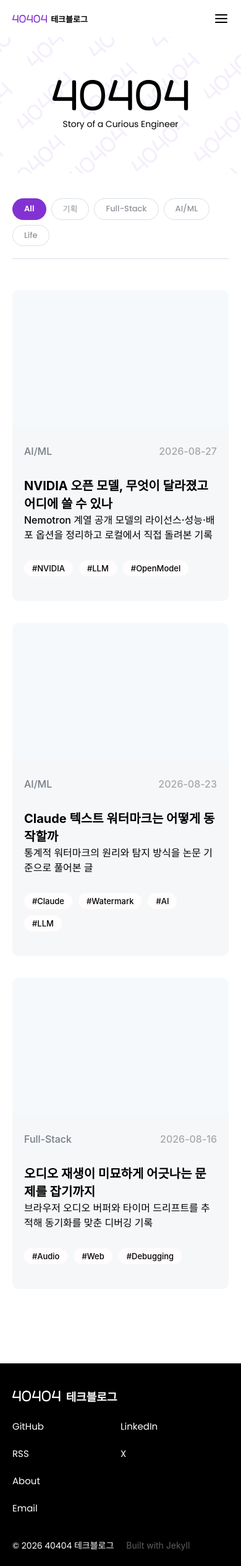
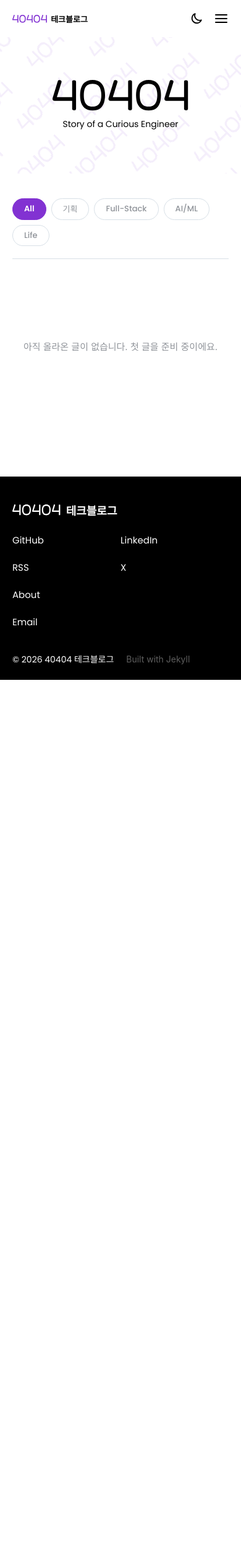
Before and after one commit to skqorrla/skqorrla.github.io, a Jekyll site: the page built from index.html, in a window 390 px wide. Shown: the whole page at 62% size. Built offline with Jekyll 4.4.1, drawn with Linux system fonts in a browser that asks for light colours; some web fonts are replaced; after the commit the page ends 1097 px from its top, so only the background shows below that.

Commit message:
다크 모드 추가, 샘플 글 삭제
- 헤더 달/해 토글 + localStorage 저장, 없으면 OS 설정(prefers-color-scheme) 따름
- 다크 토큰(@mixin dark-tokens): 키 컬러 #A06AE8, 면·글자·선 사다리, 코드 테마, 토스트 반전, 푸터 상단선, 히어로 패턴 12%
- CSS 로드 전 테마 적용 인라인 스크립트, color-scheme/theme-color 메타
- 샘플 글 3개 삭제, 글이 없을 때 홈 안내 문구

````diff
--- a/_includes/header.html
+++ b/_includes/header.html
@@ -5,6 +5,7 @@
       <span class="logo__text">{{ site.logo_text }}</span>
     </a>
 
+    <div class="site-header__right">
     <nav class="site-nav" id="site-nav" aria-label="사이트 메뉴">
       <ul class="site-nav__menu">
         {% for item in site.nav %}
@@ -26,10 +27,16 @@
       </ul>
     </nav>
 
+    <button class="theme-toggle" type="button" aria-label="다크 모드로 전환" aria-pressed="false">
+      <svg class="theme-toggle__moon" viewBox="0 0 24 24" fill="none" aria-hidden="true"><path d="M20.5 14.5A8.5 8.5 0 0 1 9.5 3.5a8.5 8.5 0 1 0 11 11z" stroke="currentColor" stroke-width="2" stroke-linejoin="round"/></svg>
+      <svg class="theme-toggle__sun" viewBox="0 0 24 24" fill="none" aria-hidden="true"><circle cx="12" cy="12" r="4" stroke="currentColor" stroke-width="2"/><path d="M12 2v2.5M12 19.5V22M2 12h2.5M19.5 12H22M4.9 4.9l1.8 1.8M17.3 17.3l1.8 1.8M4.9 19.1l1.8-1.8M17.3 6.7l1.8-1.8" stroke="currentColor" stroke-width="2" stroke-linecap="round"/></svg>
+    </button>
+
     <button class="menu-toggle" type="button" aria-label="메뉴 열기" aria-expanded="false" aria-controls="site-nav">
       <svg class="menu-toggle__open" viewBox="0 0 24 24" fill="none" aria-hidden="true"><path d="M3 6h18M3 12h18M3 18h18" stroke="currentColor" stroke-width="2" stroke-linecap="round"/></svg>
       <svg class="menu-toggle__close" viewBox="0 0 24 24" fill="none" aria-hidden="true"><path d="M5 5l14 14M19 5L5 19" stroke="currentColor" stroke-width="2" stroke-linecap="round"/></svg>
     </button>
+    </div>
   </div>
 
   <div class="toast" id="toast" role="status" aria-live="polite">
--- a/_layouts/default.html
+++ b/_layouts/default.html
@@ -3,6 +3,18 @@
 <head>
   <meta charset="utf-8">
   <meta name="viewport" content="width=device-width, initial-scale=1">
+  <meta name="color-scheme" content="light dark">
+  <meta name="theme-color" content="#ffffff" media="(prefers-color-scheme: light)">
+  <meta name="theme-color" content="#0e1013" media="(prefers-color-scheme: dark)">
+  <script>
+    /* 저장된 테마(없으면 OS 설정)를 CSS 로드 전에 적용해 깜빡임 방지 */
+    (function () {
+      var t = null;
+      try { t = localStorage.getItem('theme'); } catch (e) {}
+      if (t !== 'dark' && t !== 'light') { t = (window.matchMedia && matchMedia('(prefers-color-scheme: dark)').matches) ? 'dark' : 'light'; }
+      document.documentElement.setAttribute('data-theme', t);
+    })();
+  </script>
   {% seo %}
   <link rel="preconnect" href="https://fonts.googleapis.com">
   <link rel="preconnect" href="https://fonts.gstatic.com" crossorigin>
--- a/_layouts/home.html
+++ b/_layouts/home.html
@@ -20,6 +20,10 @@ layout: default
       {% endfor %}
     </ul>
 
+    {% if site.posts.size == 0 %}
+    <p class="post-list__empty">아직 올라온 글이 없습니다. 첫 글을 준비 중이에요.</p>
+    {% else %}
     <p class="post-list__empty" id="post-list-empty" hidden>조건에 맞는 글이 없습니다.</p>
+    {% endif %}
   </article>
 </div>
--- a/_posts/2026-08-16-audio-playback-drift.md
+++ /dev/null
@@ -1,30 +0,0 @@
----
-title: 오디오 재생이 미묘하게 어긋나는 문제를 잡기까지
-subtitle: 브라우저 오디오 버퍼와 타이머 드리프트를 추적해 동기화를 맞춘 디버깅 기록
-category: Full-Stack
-tags: [Audio, Web, Debugging]
-image:
----
-
-## 증상
-
-여러 트랙을 동시에 재생하면 처음에는 맞아 떨어지다가 1분쯤 지나면 수십 밀리초씩 어긋났습니다. 귀로 들으면 "뭔가 이상한데" 정도지만 파형을 겹쳐 보면 확실히 밀립니다.
-
-## 원인 찾기
-
-`setInterval`로 재생 위치를 맞추고 있었는데, 타이머는 메인 스레드가 바쁘면 늦게 울립니다. 반면 `AudioContext.currentTime`은 오디오 스레드의 시계라서 정확합니다. 두 시계가 서로 다른 속도로 흐르고 있었던 셈입니다.
-
-```js
-const ctx = new AudioContext();
-const startAt = ctx.currentTime + 0.1;   // 모든 트랙을 같은 기준 시각에 예약
-tracks.forEach(t => t.source.start(startAt));
-```
-
-## 해결
-
-재생 시각을 오디오 시계 기준으로 한 번에 예약하고, 타이머는 UI 갱신에만 쓰도록 역할을 나눴습니다. 이후 10분 재생에서도 1ms 이내로 유지됐습니다.
-
-| 방식 | 10분 후 오차 |
-|---|---|
-| setInterval 보정 | 약 40ms |
-| AudioContext 예약 | 1ms 이내 |
--- a/_posts/2026-08-23-claude-text-watermark.md
+++ /dev/null
@@ -1,57 +0,0 @@
----
-title: Claude 텍스트 워터마크는 어떻게 동작할까
-subtitle: 통계적 워터마크의 원리와 탐지 방식을 논문 기준으로 풀어본 글
-category: AI/ML
-tags: [Claude, Watermark, AI, LLM]
-image:
----
-
-## 워터마크가 왜 필요할까
-
-LLM이 쓴 글과 사람이 쓴 글을 구분하는 일은 점점 어려워지고 있습니다. 문체를 보고 판단하는 탐지기는 모델이 바뀔 때마다 무너지기 때문에, 생성 단계에서 통계적인 흔적을 심어 두고 나중에 그 흔적만 확인하는 방식이 제안됐습니다.
-
-핵심은 사람이 읽어서는 알 수 없지만, 키를 아는 쪽에서는 몇백 토큰만 있어도 높은 확신으로 판별할 수 있어야 한다는 점입니다.
-
-> 💡 참고: 워터마크는 생성 단계에서 토큰 선택 확률을 아주 조금 비트는 방식이라, 사람이 읽어서는 차이를 느끼기 어렵습니다.
-
-## 통계적 워터마크의 기본 아이디어
-
-매 토큰을 생성할 때 직전 토큰을 시드로 어휘를 `green_list`와 `red_list`로 나누고, 그린 리스트 토큰의 로짓에 작은 보너스 δ를 더합니다. 그러면 워터마크가 있는 텍스트는 그린 토큰 비율이 우연보다 높아집니다.
-
-### 그린 리스트와 레드 리스트
-
-리스트를 나누는 기준은 비밀 키와 직전 토큰의 해시입니다. 같은 키를 가진 탐지기만 어떤 토큰이 그린이었는지 복원할 수 있고, 키가 없으면 텍스트는 평범한 문장으로만 보입니다. [Kirchenbauer 외 (2023)](https://arxiv.org/abs/2301.10226)의 설계가 이 계열의 출발점입니다.
-
-### z-score로 탐지하기
-
-탐지할 때는 같은 키로 리스트를 복원해 그린 토큰 수를 세고, 기대값 대비 얼마나 벗어났는지 z-score로 계산합니다. 아래는 그 계산을 요약한 코드입니다.
-
-```python
-import math
-
-def score(tokens, key):
-    hits = sum(t in green_list(key, prev) for prev, t in pairs(tokens))
-    n = len(tokens)
-    return (hits - 0.5 * n) / math.sqrt(0.25 * n)   # z-score
-```
-
-![그린 리스트 토큰 비율](/assets/images/placeholder-figure.svg)
-*그린 리스트 토큰 비율이 임계값을 넘으면 워터마크가 있다고 판정한다*
-
-## 실험: 탐지율과 품질 저하
-
-δ를 키울수록 탐지율은 오르지만 perplexity도 함께 오릅니다. 1k 토큰 기준으로 정리하면 다음과 같습니다.
-
-| 설정 | 탐지율 (1k tokens) | 품질 (perplexity) |
-|---|---|---|
-| δ = 1.0 | 91% | +0.8 |
-| δ = 2.0 | 99% | +2.1 |
-| 워터마크 없음 | 4% (오탐) | 기준 |
-
-## 정리와 한계
-
-패러프레이즈나 번역을 거치면 흔적이 희석되고, 짧은 답변에서는 통계적 확신이 부족합니다. 그래도 생성 과정에 개입하는 방식은 모델이 바뀌어도 유지된다는 점에서 실용적입니다.
-
-- 긴 텍스트일수록 탐지 확신이 높아진다
-- 키가 유출되면 워터마크를 우회할 수 있다
-- 품질 저하는 δ와 어휘 분할 비율로 조절한다
--- a/_posts/2026-08-27-nvidia-open-models.md
+++ /dev/null
@@ -1,34 +0,0 @@
----
-title: NVIDIA 오픈 모델, 무엇이 달라졌고 어디에 쓸 수 있나
-subtitle: Nemotron 계열 공개 모델의 라이선스·성능·배포 옵션을 정리하고 로컬에서 직접 돌려본 기록
-category: AI/ML
-tags: [NVIDIA, LLM, OpenModel]
-image:
----
-
-## 무엇이 공개됐나
-
-NVIDIA가 공개한 Nemotron 계열 모델은 가중치뿐 아니라 학습 데이터 구성과 평가 스크립트까지 함께 풀렸다는 점이 특징입니다. 덕분에 "어디까지 재현 가능한가"를 직접 확인해 볼 수 있습니다.
-
-## 로컬에서 돌려보기
-
-가장 작은 모델을 기준으로 소비자용 GPU 한 장에서도 양자화 없이 추론이 가능했습니다. 설치는 아래 명령 한 줄이면 충분합니다.
-
-```bash
-pip install -U transformers accelerate
-```
-
-```python
-from transformers import pipeline
-
-pipe = pipeline("text-generation", model="nvidia/Nemotron-Mini")
-print(pipe("워터마크가 뭐야?", max_new_tokens=64)[0]["generated_text"])
-```
-
-## 어디에 쓸 수 있을까
-
-- 사내 문서 요약처럼 데이터가 밖으로 나가면 안 되는 작업
-- 라이선스 제약이 적어야 하는 제품 프로토타입
-- 평가 스크립트가 공개돼 있어 벤치마크를 재현해야 하는 연구
-
-> 💡 상용 서비스에 쓰기 전에는 모델 카드의 라이선스 조항을 꼭 다시 확인하세요.
--- a/assets/css/main.scss
+++ b/assets/css/main.scss
@@ -59,16 +59,86 @@
   --header-h: 60px;
   --hero-h: 400px;
 
+  /* theme-only knobs */
+  --hero-pattern-opacity: 0.08;
+  --code-border: rgba(216, 224, 231, 0.7);
+  --footer-border: transparent;
+  --toast-bg: #1a1a1a;
+  --toast-text: #ffffff;
+  --img-filter: none;
+  --syn-comment: #8898aa;
+  --syn-keyword: #6926ab;
+  --syn-string: #2f855a;
+  --syn-number: #c05621;
+  --syn-func: #2b6cb0;
+  --syn-builtin: #805ad5;
+  color-scheme: light;
+
   /* type */
   --font-en: "Poppins", "Spoqa Han Sans Neo", "Spoqa Han Sans", "Noto Sans KR", sans-serif;  /* 영문 Poppins, 한글은 Spoqa 로 폴백 (예: 카테고리 "기획") */
   --font-kr: "Spoqa Han Sans Neo", "Spoqa Han Sans", "Noto Sans KR", -apple-system, BlinkMacSystemFont, system-ui, sans-serif;
   --font-mono: Menlo, Monaco, "JetBrains Mono", Consolas, monospace;
 }
 
+/* =========================================================
+   Dark mode — Figma "OY Tokens" Dark 모드 / "Blog Key Color" Dark 모드와 1:1
+   헤더 토글(data-theme) 우선, 없으면 OS 설정(prefers-color-scheme)
+   ========================================================= */
+@mixin dark-tokens {
+  --key: #a06ae8;
+  --key-hover: #bb92f3;
+  --key-10: rgba(160, 106, 232, 0.16);
+  --accent: #9be34a;
+
+  --text-strong: #ffffff;
+  --text: #d7dbe2;
+  --text-secondary: #9aa3af;
+  --text-muted: #7c8591;
+  --text-date: #6b737e;
+  --text-table: #c5cad2;
+  --text-footer-sub: #8a8f98;
+  --text-inverse: #ffffff;
+  --code-lineno: #6b737e;
+
+  --bg: #0e1013;
+  --bg-card: #171a1f;
+  --bg-surface: #1c2027;
+  --bg-tag: #22262d;
+  --bg-subtle: #171a1f;
+  --bg-toc-start: #161a20;
+  --bg-toc-end: #1a1f26;
+  --bg-table-head: #2a2f38;
+  --bg-footer: #000000;
+
+  --border: #2a2f38;
+  --border-toc: #262b33;
+  --border-hr: #1f242b;
+  --border-subtle: rgba(255, 255, 255, 0.1);
+  --bullet: #4a525e;
+
+  --hero-pattern-opacity: 0.12;
+  --code-border: rgba(42, 47, 56, 0.9);
+  --footer-border: #1f242b;
+  --toast-bg: #e9ecf1;
+  --toast-text: #0e1013;
+  --img-filter: brightness(0.9);
+  --syn-comment: #6b737e;
+  --syn-keyword: #bb92f3;
+  --syn-string: #7ed6a2;
+  --syn-number: #f0a36b;
+  --syn-func: #7fb3f5;
+  --syn-builtin: #c9a6ff;
+  color-scheme: dark;
+}
+:root[data-theme="dark"] { @include dark-tokens; }
+@media (prefers-color-scheme: dark) {
+  :root:not([data-theme="light"]) { @include dark-tokens; }
+}
+
 /* ---------- reset / base ---------- */
 *, *::before, *::after { box-sizing: border-box; }
 html { font-size: 16px; -webkit-text-size-adjust: 100%; scroll-behavior: smooth; }
-body { margin: 0; font-family: var(--font-kr); color: var(--text); background: var(--bg); line-height: normal; }
+body { margin: 0; font-family: var(--font-kr); color: var(--text); background: var(--bg); line-height: normal; transition: background-color 0.2s ease-in-out, color 0.2s ease-in-out; }
 img { max-width: 100%; display: block; }
 a { color: inherit; text-decoration: none; }
 ul, ol { margin: 0; padding: 0; list-style: none; }
@@ -82,6 +152,7 @@ svg { display: block; }
 /* ---------- header ---------- */
 .site-header { position: relative; background: var(--bg); z-index: 10; }
 .site-header__inner { display: flex; align-items: center; justify-content: space-between; height: var(--header-h); }
+.site-header__right { display: flex; align-items: center; }
 .logo { display: flex; align-items: center; gap: 9px; color: var(--key); }
 .logo__mark { height: 18px; width: auto; display: block; }
 .logo__text { font-size: 18px; font-weight: 600; letter-spacing: -0.01px; color: var(--text-strong); white-space: nowrap; }
@@ -91,6 +162,11 @@ svg { display: block; }
 .site-nav__link.is-active { font-weight: 700; }
 .search-toggle { width: 40px; height: 40px; display: flex; align-items: center; justify-content: center; color: var(--text-strong); }
 .search-toggle svg { width: 22px; height: 22px; }
+.theme-toggle { width: 40px; height: 40px; margin-left: 10px; display: flex; align-items: center; justify-content: center; color: var(--text-strong); }
+.theme-toggle svg { width: 22px; height: 22px; }
+.theme-toggle__sun { display: none; }
+:root[data-theme="dark"] .theme-toggle__moon { display: none; }
+:root[data-theme="dark"] .theme-toggle__sun { display: block; }
 .menu-toggle { display: none; width: 24px; height: 24px; color: var(--text-strong); }
 .menu-toggle svg { width: 24px; height: 24px; }
 .menu-toggle__close { display: none; }
@@ -102,7 +178,7 @@ svg { display: block; }
   position: fixed; top: 16px; left: 50%; z-index: 1000;
   display: flex; align-items: center; gap: 8px; max-width: calc(100% - 40px);
   padding: 12px 20px; border-radius: var(--radius-chip);
-  background: var(--bg-table-head); color: var(--text-inverse); font-size: 14px; font-weight: 500; letter-spacing: -0.01px; white-space: nowrap;
+  background: var(--toast-bg); color: var(--toast-text); font-size: 14px; font-weight: 500; letter-spacing: -0.01px; white-space: nowrap;
   transform: translate(-50%, -140%); opacity: 0; visibility: hidden; pointer-events: none;
   transition: transform 0.35s ease-in-out, opacity 0.35s ease-in-out, visibility 0s 0.35s;
 }
@@ -126,6 +202,7 @@ svg { display: block; }
   .site-nav__item { margin: 0; padding: 18px 20px; }
   .site-nav__item--search { display: none; }
   .site-nav__link { font-size: 17px; }
+  .theme-toggle { margin-left: 0; margin-right: 8px; }
   .menu-toggle { display: block; }
 }
 
@@ -135,7 +212,7 @@ svg { display: block; }
 .hero__deco {
   position: absolute; left: 50%; top: 50%; width: 220%; height: 600%;
   transform: translate(-50%, -50%) rotate(-45deg);
-  background-color: var(--key); opacity: 0.08; pointer-events: none;
+  background-color: var(--key); opacity: var(--hero-pattern-opacity); pointer-events: none;
   -webkit-mask-image: url("{{ '/assets/images/40404-tile.svg' | relative_url }}"); mask-image: url("{{ '/assets/images/40404-tile.svg' | relative_url }}");
   -webkit-mask-repeat: repeat; mask-repeat: repeat;
   -webkit-mask-size: 220px 160px; mask-size: 220px 160px;
@@ -246,7 +323,7 @@ svg { display: block; }
   transition: 0.2s ease-in-out;
 }
 .post__content a:hover { color: var(--key); }
-.post__content img { display: block; height: auto; max-width: 100%; margin: 0 auto; border-radius: var(--radius-image); }
+.post__content img { display: block; height: auto; max-width: 100%; margin: 0 auto; border-radius: var(--radius-image); filter: var(--img-filter); }
 .post__content figure { margin: 0; }
 .post__content figcaption,
 .post__content img + em { display: block; color: var(--text-muted); font-size: 14px; font-style: normal; line-height: 1.8; margin-bottom: 40px; text-align: center; }
@@ -256,7 +333,7 @@ svg { display: block; }
 @media (min-width: 600px) { .post__content blockquote { padding: 0 0 0 1.25rem; } }
 .post__content code, .post__content pre { font-family: var(--font-mono); }
 .post__content code { background: var(--bg-surface); border-radius: var(--radius-code); color: var(--key); font-size: 90%; padding: 0.2em 0.4em; }
-.post__content pre { margin: 0 0 1rem; padding: 1em; background: var(--bg-surface); border: 1px solid rgba(216, 224, 231, 0.7); border-radius: var(--radius-code); overflow-x: auto; line-height: 1.5; }
+.post__content pre { margin: 0 0 1rem; padding: 1em; background: var(--bg-surface); border: 1px solid var(--code-border); border-radius: var(--radius-code); overflow-x: auto; line-height: 1.5; }
 .post__content pre code { background: transparent; color: inherit; font-size: 13px; padding: 0; }
 .post__content ol { margin: 0 0 10px; padding-left: 10px; }
 .post__content ol li { list-style: decimal; margin-left: 8px; padding: 3px 0; }
@@ -274,13 +351,13 @@ svg { display: block; }
   .post__content h6 { font-size: 15px; }
 }
 
-/* rouge — 밝은 코드 테마 (키 컬러 기반) */
-.highlight .c, .highlight .c1, .highlight .cm { color: var(--code-lineno); }
-.highlight .k, .highlight .kd, .highlight .kn, .highlight .kr { color: var(--key-hover); font-weight: 600; }
-.highlight .s, .highlight .s1, .highlight .s2, .highlight .sb { color: #2f855a; }
-.highlight .mi, .highlight .mf, .highlight .m { color: #c05621; }
-.highlight .nf, .highlight .fm { color: #2b6cb0; }
-.highlight .nb, .highlight .bp { color: #805ad5; }
+/* rouge — 코드 테마 (라이트/다크 토큰) */
+.highlight .c, .highlight .c1, .highlight .cm { color: var(--syn-comment); }
+.highlight .k, .highlight .kd, .highlight .kn, .highlight .kr { color: var(--syn-keyword); font-weight: 600; }
+.highlight .s, .highlight .s1, .highlight .s2, .highlight .sb { color: var(--syn-string); }
+.highlight .mi, .highlight .mf, .highlight .m { color: var(--syn-number); }
+.highlight .nf, .highlight .fm { color: var(--syn-func); }
+.highlight .nb, .highlight .bp { color: var(--syn-builtin); }
 .highlight .o, .highlight .p { color: var(--text); }
 
 .post__tags { padding-top: 10px; }
@@ -304,7 +381,7 @@ svg { display: block; }
 @media (max-width: 375px) { .author { display: block; } .author__profile { margin-bottom: 20px; } }
 
 /* ---------- footer ---------- */
-.site-footer { margin-top: 180px; padding-top: 40px; background: var(--bg-footer); }
+.site-footer { margin-top: 180px; padding-top: 40px; background: var(--bg-footer); border-top: 1px solid var(--footer-border); }
 .site-footer__copy { display: flex; justify-content: space-between; }
 .site-footer__title { color: var(--text-inverse); font-family: var(--font-en); font-size: 18px; font-weight: 600; letter-spacing: -0.01px; }
 .site-footer__brand { display: flex; align-items: center; gap: 9px; }
--- a/assets/js/main.js
+++ b/assets/js/main.js
@@ -2,6 +2,33 @@
   'use strict';
   var $ = function (s, r) { return (r || document).querySelector(s); };
   var $$ = function (s, r) { return Array.prototype.slice.call((r || document).querySelectorAll(s)); };
+
+  /* ---------- theme (light / dark) ---------- */
+  var rootEl = document.documentElement;
+  var themeToggle = $('.theme-toggle');
+  var setTheme = function (t, persist) {
+    rootEl.setAttribute('data-theme', t);
+    if (themeToggle) {
+      themeToggle.setAttribute('aria-label', t === 'dark' ? '라이트 모드로 전환' : '다크 모드로 전환');
+      themeToggle.setAttribute('aria-pressed', String(t === 'dark'));
+    }
+    if (persist) { try { localStorage.setItem('theme', t); } catch (e) {} }
+  };
+  setTheme(rootEl.getAttribute('data-theme') === 'dark' ? 'dark' : 'light', false);
+  if (themeToggle) {
+    themeToggle.addEventListener('click', function () {
+      setTheme(rootEl.getAttribute('data-theme') === 'dark' ? 'light' : 'dark', true);
+    });
+  }
+  if (window.matchMedia) {
+    var mq = matchMedia('(prefers-color-scheme: dark)');
+    var onSystemChange = function (e) {
+      var stored = null;
+      try { stored = localStorage.getItem('theme'); } catch (err) {}
+      if (stored !== 'dark' && stored !== 'light') setTheme(e.matches ? 'dark' : 'light', false);
+    };
+    if (mq.addEventListener) mq.addEventListener('change', onSystemChange); else if (mq.addListener) mq.addListener(onSystemChange);
+  }
 
   /* ---------- mobile menu ---------- */
   var menuToggle = $('.menu-toggle');
````
Also changed, not shown: README.md.
